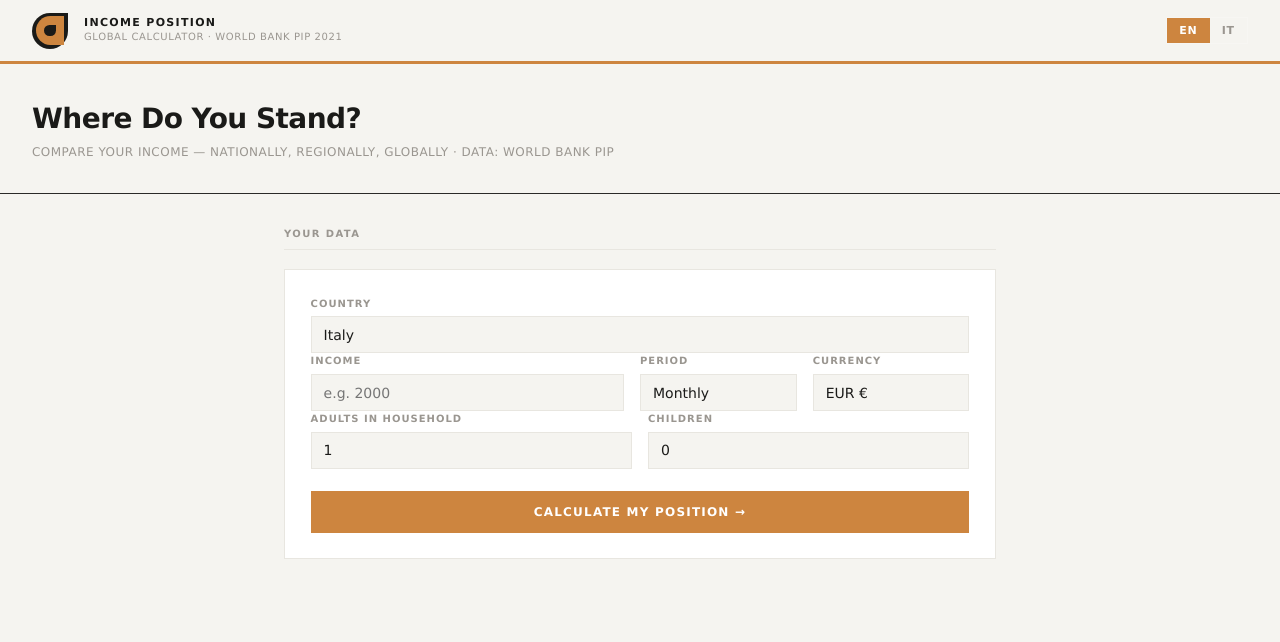
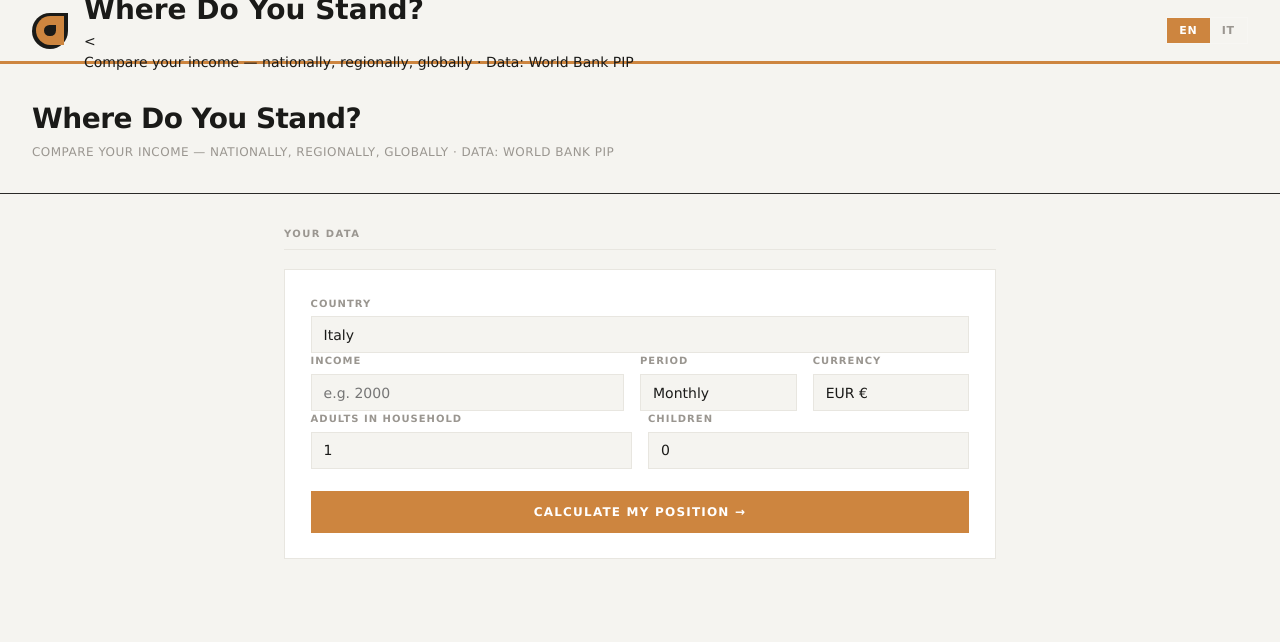
Before and after one commit to ynnesti/comparatorereddito, a plain HTML site: page index.html in a window 1280 px wide. Drawn offline with Linux system fonts and the light colour scheme.

Commit message:
Update index.html
Modifica da doppio header a singolo

```diff
--- a/index.html
+++ b/index.html
@@ -344,8 +344,9 @@
       </div>
     </div>
     <div class="header-brand">
-      <span class="site-name" id="hdr-title">Income Position</span>
-      <span class="site-sub" id="hdr-sub">Global Calculator · World Bank PIP 2021</span>
+      <h1 id="hero-title">Where Do You Stand?</h1>
+      <<p id="hero-sub">Compare your income — nationally, regionally, globally · Data: World Bank PIP</p>
+
     </div>
   </div>
   <div class="lang-switcher">
```
